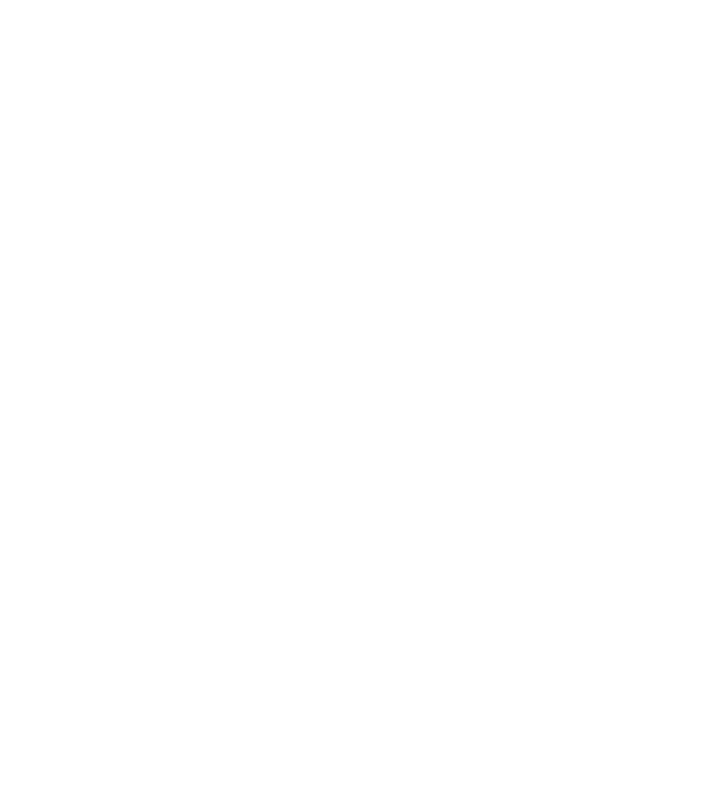
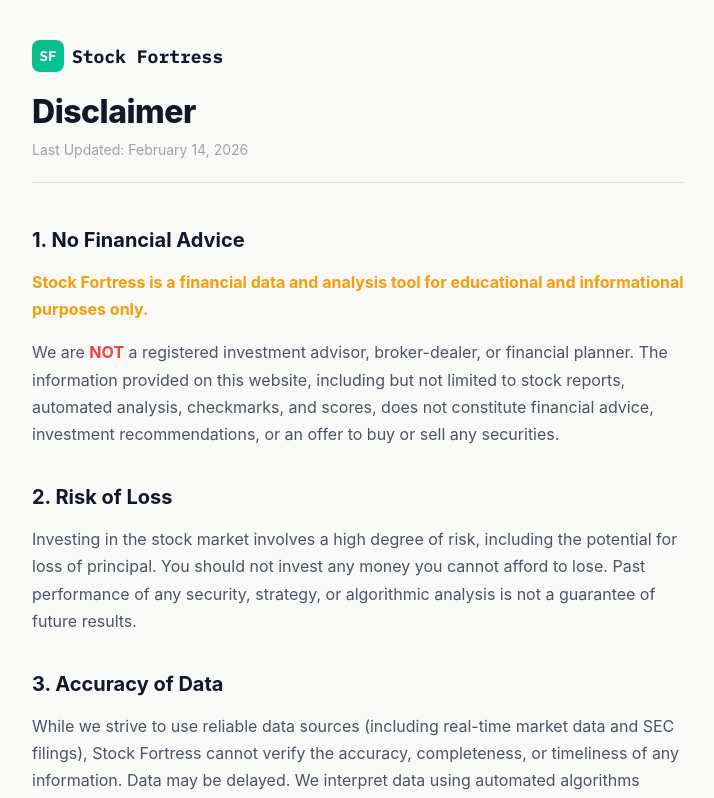
Before and after one commit to surgegroup2024/stock-fortress, a React (Vite) app in the folder frontend/: page /disclaimer in a window 1280 px wide. Before the commit this address had no page. Shown: the top 798 px of the page, without its empty margins (282-996 px from the left). Built offline with nearby package versions, Linux system fonts and the light colour scheme.

Commit message:
policy pages

```diff
--- a/frontend/src/App.jsx
+++ b/frontend/src/App.jsx
@@ -14,6 +14,7 @@
 const BlogPostPage = lazy(() => import("./pages/BlogPostPage"));
 const TermsPage = lazy(() => import("./pages/TermsPage"));
 const PrivacyPage = lazy(() => import("./pages/PrivacyPage"));
+const DisclaimerPage = lazy(() => import("./pages/DisclaimerPage"));
 
 const Loading = () => (
     <div style={{ minHeight: "100vh", background: T.bg, display: "flex", alignItems: "center", justifyContent: "center", fontFamily: "'Space Grotesk',sans-serif" }}>
@@ -49,6 +50,7 @@
                             <Route path="/blog/:slug" element={<BlogPostPage />} />
                             <Route path="/terms" element={<TermsPage />} />
                             <Route path="/privacy" element={<PrivacyPage />} />
+                            <Route path="/disclaimer" element={<DisclaimerPage />} />
                             <Route path="/dashboard" element={<ProtectedRoute><DashboardPage /></ProtectedRoute>} />
                         </Routes>
                     </Suspense>
--- /dev/null
+++ b/frontend/src/pages/DisclaimerPage.jsx
@@ -0,0 +1,60 @@
+import { Helmet } from "react-helmet-async";
+import { Link } from "react-router-dom";
+import { T, CSS } from "../theme";
+
+export default function DisclaimerPage() {
+    return (
+        <div style={{ maxWidth: 700, margin: "0 auto", padding: "40px 24px 80px", color: T.text, fontFamily: "'Inter', sans-serif" }}>
+            <style>{CSS}</style>
+            <Helmet>
+                <title>Disclaimer — Stock Fortress</title>
+                <meta name="description" content="Financial Disclaimer for Stock Fortress. We are an educational tool, not a financial advisor." />
+            </Helmet>
+
+            {/* HEADER */}
+            <div style={{ marginBottom: 40, borderBottom: `1px solid ${T.border}`, paddingBottom: 24 }}>
+                <Link to="/" style={{ display: "inline-flex", alignItems: "center", gap: 8, textDecoration: "none", color: T.text, marginBottom: 20 }}>
+                    <div style={{ width: 32, height: 32, borderRadius: 8, background: `linear-gradient(135deg,${T.accent},#00C49A)`, display: "flex", alignItems: "center", justifyContent: "center" }}>
+                        <span style={{ fontSize: 14, fontWeight: 800, color: T.bg, fontFamily: "'IBM Plex Mono',monospace" }}>SF</span>
+                    </div>
+                    <span style={{ fontWeight: 700, fontSize: 18, fontFamily: "'IBM Plex Mono',monospace" }}>Stock Fortress</span>
+                </Link>
+                <h1 style={{ fontSize: 32, fontWeight: 800, margin: "0 0 10px 0", letterSpacing: -0.5 }}>Disclaimer</h1>
+                <p style={{ color: T.textDim, fontSize: 14 }}>Last Updated: February 14, 2026</p>
+            </div>
+
+            {/* CONTENT */}
+            <div style={{ lineHeight: 1.7, fontSize: 16 }}>
+                <Section title="1. No Financial Advice">
+                    <p style={{ fontWeight: 700, color: T.warn, marginBottom: 16 }}>Stock Fortress is a financial data and analysis tool for educational and informational purposes only.</p>
+                    <p>We are <strong style={{ color: T.danger }}>NOT</strong> a registered investment advisor, broker-dealer, or financial planner. The information provided on this website, including but not limited to stock reports, automated analysis, checkmarks, and scores, does not constitute financial advice, investment recommendations, or an offer to buy or sell any securities.</p>
+                </Section>
+
+                <Section title="2. Risk of Loss">
+                    <p>Investing in the stock market involves a high degree of risk, including the potential for loss of principal. You should not invest any money you cannot afford to lose. Past performance of any security, strategy, or algorithmic analysis is not a guarantee of future results.</p>
+                </Section>
+
+                <Section title="3. Accuracy of Data">
+                    <p>While we strive to use reliable data sources (including real-time market data and SEC filings), Stock Fortress cannot verify the accuracy, completeness, or timeliness of any information. Data may be delayed. We interpret data using automated algorithms which may have errors or limitations.</p>
+                </Section>
+
+                <Section title="4. User Responsibility">
+                    <p>You agree that you are solely responsible for your own investment decisions. You should verify all information before relying on it and consider seeking advice from a qualified financial professional.</p>
+                </Section>
+            </div>
+
+            <div style={{ marginTop: 60, paddingTop: 20, borderTop: `1px solid ${T.border}`, textAlign: "center", fontSize: 13, color: T.textDim }}>
+                &copy; {new Date().getFullYear()} Stock Fortress. All rights reserved.
+            </div>
+        </div>
+    );
+}
+
+function Section({ title, children }) {
+    return (
+        <div style={{ marginBottom: 32 }}>
+            <h2 style={{ fontSize: 20, fontWeight: 700, color: T.text, marginBottom: 12 }}>{title}</h2>
+            <div style={{ color: T.textSec }}>{children}</div>
+        </div>
+    );
+}
--- a/frontend/src/pages/HomePage.jsx
+++ b/frontend/src/pages/HomePage.jsx
@@ -257,9 +257,9 @@
                         <div>
                             <div style={{ fontSize: 13, fontWeight: 700, color: T.text, marginBottom: 16, textTransform: "uppercase", letterSpacing: 1 }}>Legal</div>
                             <div style={{ display: "flex", flexDirection: "column", gap: 12 }}>
-                                <span style={{ fontSize: 14, color: T.textDim, cursor: "not-allowed" }}>Terms</span>
-                                <span style={{ fontSize: 14, color: T.textDim, cursor: "not-allowed" }}>Privacy</span>
-                                <span style={{ fontSize: 14, color: T.textDim, cursor: "not-allowed" }}>Disclaimer</span>
+                                <Link to="/terms" style={{ fontSize: 14, color: T.textDim, textDecoration: "none" }}>Terms</Link>
+                                <Link to="/privacy" style={{ fontSize: 14, color: T.textDim, textDecoration: "none" }}>Privacy</Link>
+                                <Link to="/disclaimer" style={{ fontSize: 14, color: T.textDim, textDecoration: "none" }}>Disclaimer</Link>
                             </div>
                         </div>
                     </div>
```
